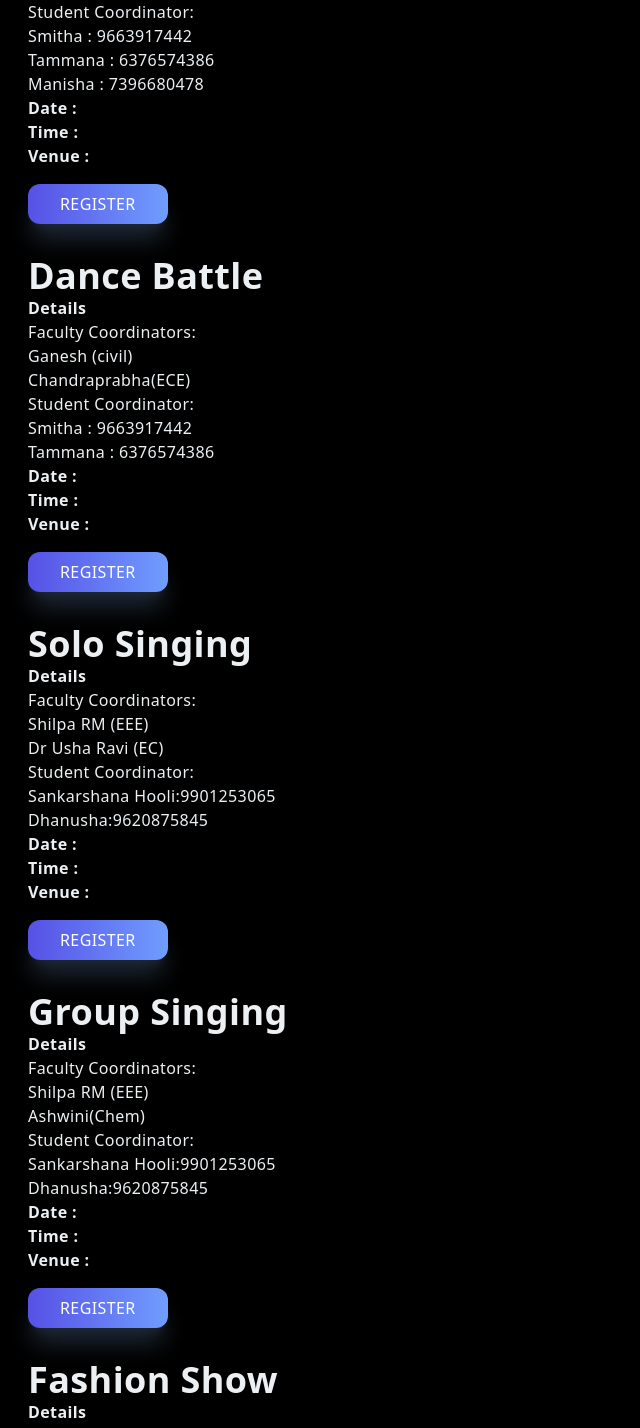
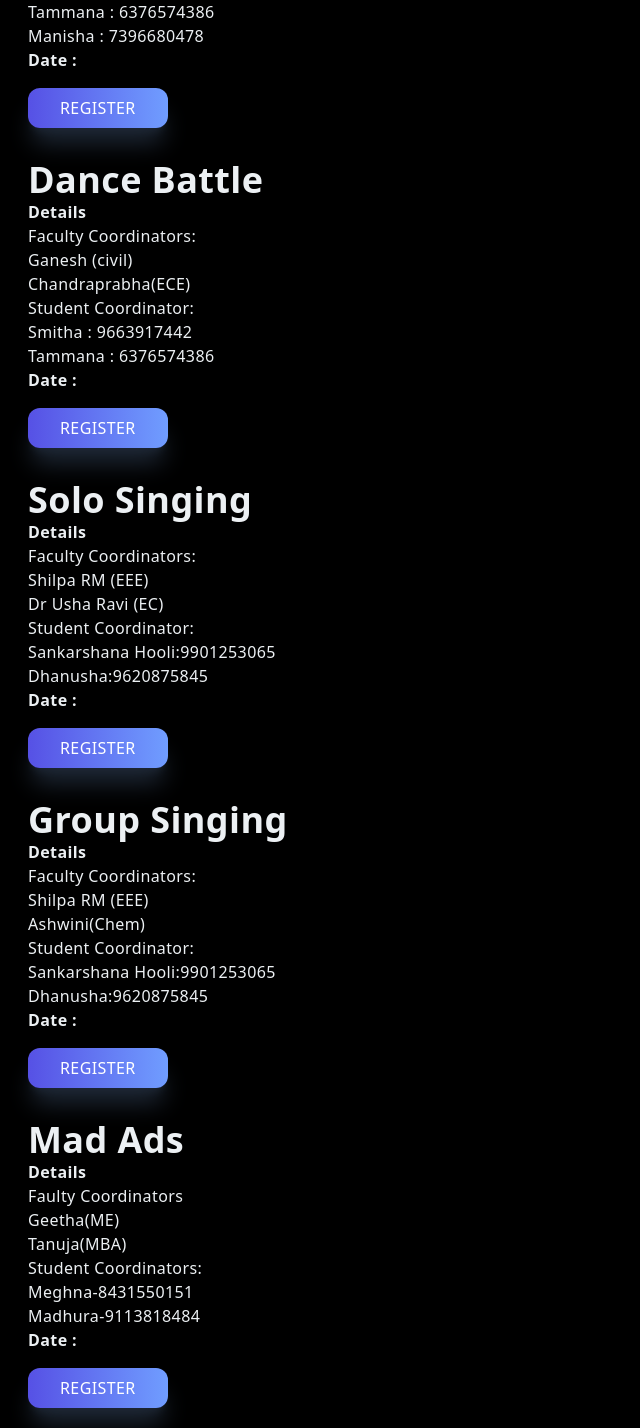
Before and after one commit to Shivang-stack/colosseum-website, a Next.js app: page /onstage in a window 1280 px wide. Shown: the part 928-2356 px from the top of the page, without its empty margins (0-640 px from the left). Built offline with nearby package versions, Linux system fonts and the light colour scheme.

Commit message:
changes done timming removed

```diff
--- a/components/Skills.jsx
+++ b/components/Skills.jsx
@@ -209,6 +209,16 @@ const Skills = () => {
             <div className=' gap-4 justify-center items-center'>
               <div className='flex flex-col items-center justify-center'>
                 <Link href='/onstage'>
+                   <h3>Drama Skit</h3>
+                </Link>
+              </div>
+            </div>
+          </div>
+
+          <div className='p-6 shadow-xl rounded-xl hover:scale-105 ease-in duration-300 bg-slate-900'>
+            <div className=' gap-4 justify-center items-center'>
+              <div className='flex flex-col items-center justify-center'>
+                <Link href='/onstage'>
                 <h3>DJ Night</h3>
                 </Link>
               </div>
--- a/pages/offstage.jsx
+++ b/pages/offstage.jsx
@@ -35,7 +35,7 @@ const crypto = () => {
             CHANDRACHUDA HOSAHALLI :-9632439632
           </p>
           <h4>Date  : </h4>
-          <h4>Time  : </h4>
+
           <h4>Venue :  Civil dept Seminar Hall</h4>
 
           <button className='px-8 py-2 mt-4 mr-8'>
@@ -60,7 +60,7 @@ const crypto = () => {
           Akshaya KR: 9742336057
           </p>
           <h4>Date  : </h4>
-          <h4>Time  : </h4>
+
           <h4>Venue : Infront of Staircase </h4>
 
           <button className='px-8 py-2 mt-4 mr-8'>
@@ -82,7 +82,7 @@ const crypto = () => {
           Prajwal - 8884734459
           </p>
           <h4>Date  : </h4>
-          <h4>Time  : </h4>
+
           <h4>Venue :  Edusat room (222) </h4>
 
           <button className='px-8 py-2 mt-4 mr-8'>
@@ -106,8 +106,7 @@ const crypto = () => {
           Swati Priya :6201299899
           </p>
           <h4>Date  : </h4>
-          <h4>Time  : </h4>
-          <h4>Venue : </h4>
+          <h4>Venue :  Campus</h4>
 
           <button className='px-8 py-2 mt-4 mr-8'>
             <Link  href='https://forms.gle/s5uUCMSY1wh3FpzTA'>
@@ -128,8 +127,7 @@ const crypto = () => {
           TANIYA RUKHSAR :8088260539
           </p>
           <h4>Date  : </h4>
-          <h4>Time  : </h4>
-          <h4>Venue : </h4>
+          <h4>Venue :  Campus</h4>
 
           <button className='px-8 py-2 mt-4 mr-8'>
             <Link  href='https://docs.google.com/forms/d/e/1FAIpQLSeyJ4Xbnd-P7IYikIVXFy12_Pf0pFcsN0CTmkC5l_kNfkXwQQ/viewform?usp=sf_link'>
@@ -153,7 +151,6 @@ const crypto = () => {
           Jayanth.U - 7349695579
           </p>
           <h4>Date  :  30th June 2022 </h4>
-          <h4>Time  : 2:00 PM</h4>
           <h4>Venue : ISE SEMINAR HALL </h4>
 
           <button className='px-8 py-2 mt-4 mr-8'>
@@ -179,7 +176,6 @@ const crypto = () => {
 
           </p>
           <h4>Date  : </h4>
-          <h4>Time  : </h4>
           <h4>Venue : Room 221 </h4>
 
           <button className='px-8 py-2 mt-4 mr-8'>
@@ -203,7 +199,6 @@ const crypto = () => {
 
           </p>
           <h4>Date  : </h4>
-          <h4>Time  : </h4>
           <h4>Venue : Edusat Room (222) </h4>
 
           <button className='px-8 py-2 mt-4 mr-8'>
@@ -228,7 +223,7 @@ const crypto = () => {
           Meghana R - 8310445875
           </p>
           <h4>Date  : </h4>
-          <h4>Time  : </h4>
+
           <h4>Venue : Room 314 </h4>
 
           <button className='px-8 py-2 mt-4 mr-8'>
@@ -251,7 +246,6 @@ const crypto = () => {
           ROHITH : 8197327234
           </p>
           <h4>Date  : </h4>
-          <h4>Time  : </h4>
           <h4>Venue : EDUSAT ROOM (ROOM NO 222) MAIN BLOCK</h4>
 
           <button className='px-8 py-2 mt-4 mr-8'>
@@ -276,7 +270,6 @@ const crypto = () => {
           Suhaas - 9738344796
           </p>
           <h4>Date  : </h4>
-          <h4>Time  : </h4>
           <h4>Venue : Online</h4>
 
           <button className='px-8 py-2 mt-4 mr-8'>
--- a/pages/onstage.jsx
+++ b/pages/onstage.jsx
@@ -37,8 +37,7 @@ const onstage = () => {
           Manisha : 7396680478
           </p>
           <h4>Date  : </h4>
-          <h4>Time  : </h4>
-          <h4>Venue : </h4>
+
 
           <button className='px-8 py-2 mt-4 mr-8'>
             <Link  href='https://forms.gle/7TiAUTs1u2rVUYnU9'>
@@ -62,8 +61,7 @@ const onstage = () => {
           Manisha : 7396680478
           </p>
           <h4>Date  : </h4>
-          <h4>Time  : </h4>
-          <h4>Venue : </h4>
+
 
           <button className='px-8 py-2 mt-4 mr-8'>
             <Link  href='https://forms.gle/z8ab8CFLze24APUdA'>
@@ -85,8 +83,7 @@ const onstage = () => {
           Tammana : 6376574386<br/>
           </p>
           <h4>Date  : </h4>
-          <h4>Time  : </h4>
-          <h4>Venue : </h4>
+
 
           <button className='px-8 py-2 mt-4 mr-8'>
             <Link  href='//forms.gle/z8ab8CFLze24APUdA'>
@@ -108,8 +105,7 @@ const onstage = () => {
             Dhanusha:9620875845
           </p>
           <h4>Date  : </h4>
-          <h4>Time  : </h4>
-          <h4>Venue : </h4>
+
 
           <button className='px-8 py-2 mt-4 mr-8'>
             <Link  href='https://forms.gle/xJYGTcnPUiEgwQgq9'>
@@ -131,8 +127,7 @@ const onstage = () => {
             Dhanusha:9620875845
           </p>
           <h4>Date  : </h4>
-          <h4>Time  : </h4>
-          <h4>Venue : </h4>
+
 
           <button className='px-8 py-2 mt-4 mr-8'>
             <Link  href='https://forms.gle/xJYGTcnPUiEgwQgq9'>
@@ -142,23 +137,27 @@ const onstage = () => {
 
         </div>
 
-        {/* <div className='col-span-4'>
+        <div className='col-span-4'>
           <h2>Mad Ads</h2>
           <h4>Details</h4>
           <p>
-            details about event...
+          Faulty Coordinators <br/>
+          Geetha(ME)<br/>
+          Tanuja(MBA)<br/>
+          Student Coordinators:<br/>
+          Meghna-8431550151<br/>
+          Madhura-9113818484<br/>
           </p>
           <h4>Date  : </h4>
-          <h4>Time  : </h4>
-          <h4>Venue : </h4>
+
 
           <button className='px-8 py-2 mt-4 mr-8'>
-            <Link  href=''>
+            <Link  href='https://forms.gle/ZUKr9JdjnEuJxGWz5'>
             <a>Register</a>
             </Link>
             </button>
 
-        </div> */}
+        </div>
 
         <div className='col-span-4'>
           <h2>Fashion Show</h2>
@@ -172,8 +171,7 @@ const onstage = () => {
           Olivia Roy : 9019196528
           </p>
           <h4>Date  : </h4>
-          <h4>Time  : </h4>
-          <h4>Venue : </h4>
+
 
           <button className='px-8 py-2 mt-4 mr-8'>
             <Link  href='https://docs.google.com/forms/d/e/1FAIpQLSfg_xK6BEVCGWrTeYA-Iuo7-RmnNYxLTH-BkkJxUsAYVGnFvw/viewform'>
@@ -197,8 +195,7 @@ const onstage = () => {
           Shubham: 9798890276
           </p>
           <h4>Date  : </h4>
-          <h4>Time  : </h4>
-          <h4>Venue : </h4>
+
 
           <button className='px-8 py-2 mt-4 mr-8'>
             <Link  href='https://docs.google.com/forms/d/e/1FAIpQLSeIKRq9_BfG8T6LcvGLwR3V6-p1fh9NRiUHrZqF--8qZT7qUg/viewform'>
@@ -208,23 +205,28 @@ const onstage = () => {
 
         </div>
 
-        {/* <div className='col-span-4'>
-          <p>Mr And Ms AMC</p>
+        <div className='col-span-4'>
+          <h2>Beat Boxing</h2>
           <h4>Details</h4>
           <p>
-            details about event...
+          TEACHER COORDINATOR:
+          Dr Saravanan (ME)
+          Victor (ECE)
+          STUDENT COORDINATOR :
+          Vikas   :6360545450
+          Thimmesh:6363666654
+          Sachin  :7424959849
           </p>
           <h4>Date  : </h4>
-          <h4>Time  : </h4>
-          <h4>Venue : </h4>
+
 
           <button className='px-8 py-2 mt-4 mr-8'>
-            <Link  href=''>
+            <Link  href='https://docs.google.com/forms/d/e/1FAIpQLSeMeRb_5K_hWaPUYtmCHmM0vobJRKwZsBFT_K7W3_rr7jRVBg/viewform'>
             <a>Register</a>
             </Link>
             </button>
 
-        </div> */}
+        </div>
 
         <div className='col-span-4'>
           <h2>Drama Skit</h2>
@@ -240,8 +242,7 @@ const onstage = () => {
           Maithili(Civil Department)
           </p>
           <h4>Date  : </h4>
-          <h4>Time  : </h4>
-          <h4>Venue : </h4>
+
 
           <button className='px-8 py-2 mt-4 mr-8'>
             <Link  href='https://docs.google.com/forms/d/e/1FAIpQLScnCQTMrvER6wd3ab7-ciWC41XJiRbT57nriqykIOZ69RTM6Q/viewform?vc=0&c=0&w=1&flr=0'>
@@ -258,8 +259,7 @@ const onstage = () => {
             details about event...
           </p>
           <h4>Date  : </h4>
-          <h4>Time  : </h4>
-          <h4>Venue : </h4>
+
 
           <button className='px-8 py-2 mt-4 mr-8'>
             <Link  href=''>
```
